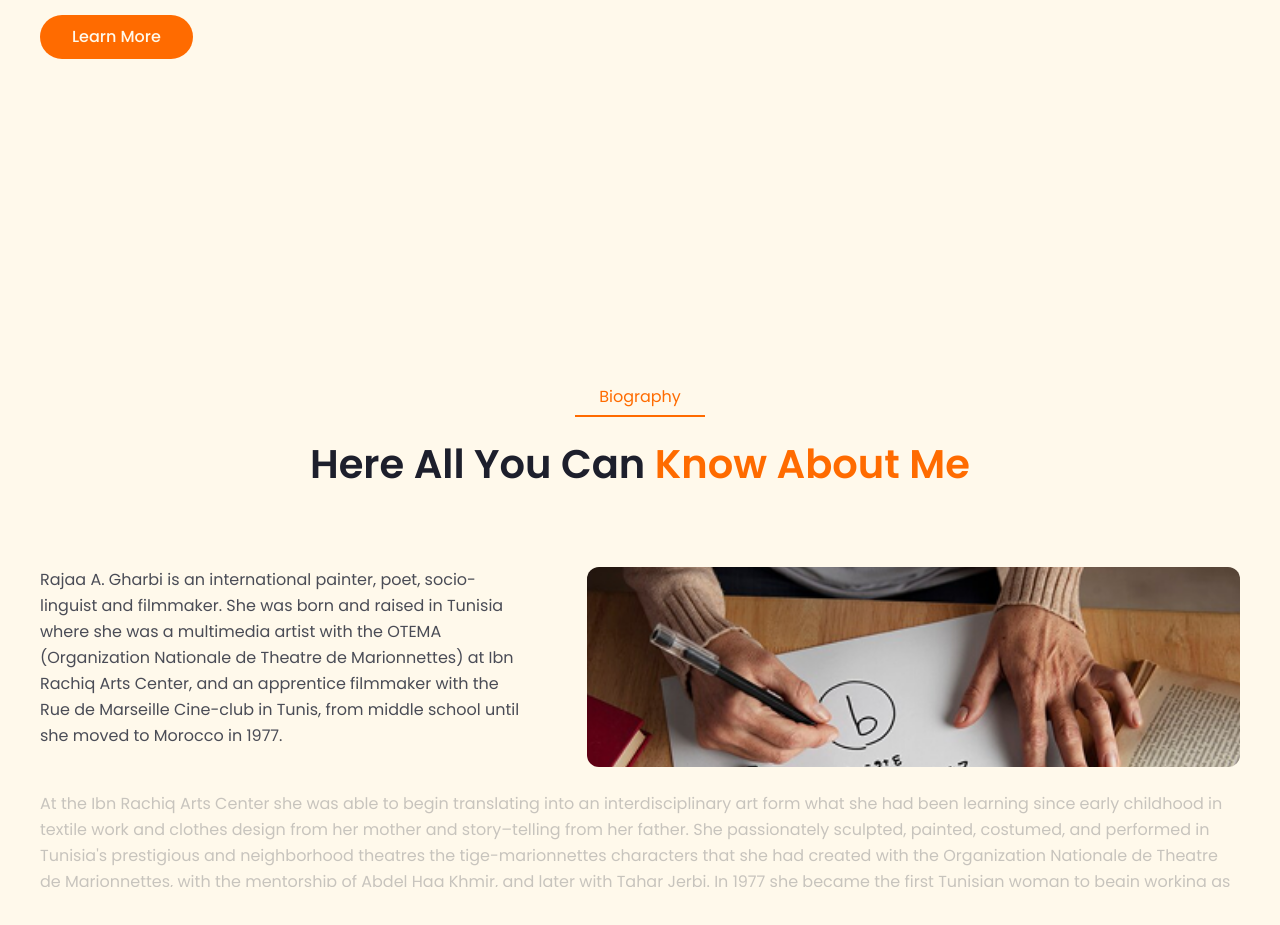
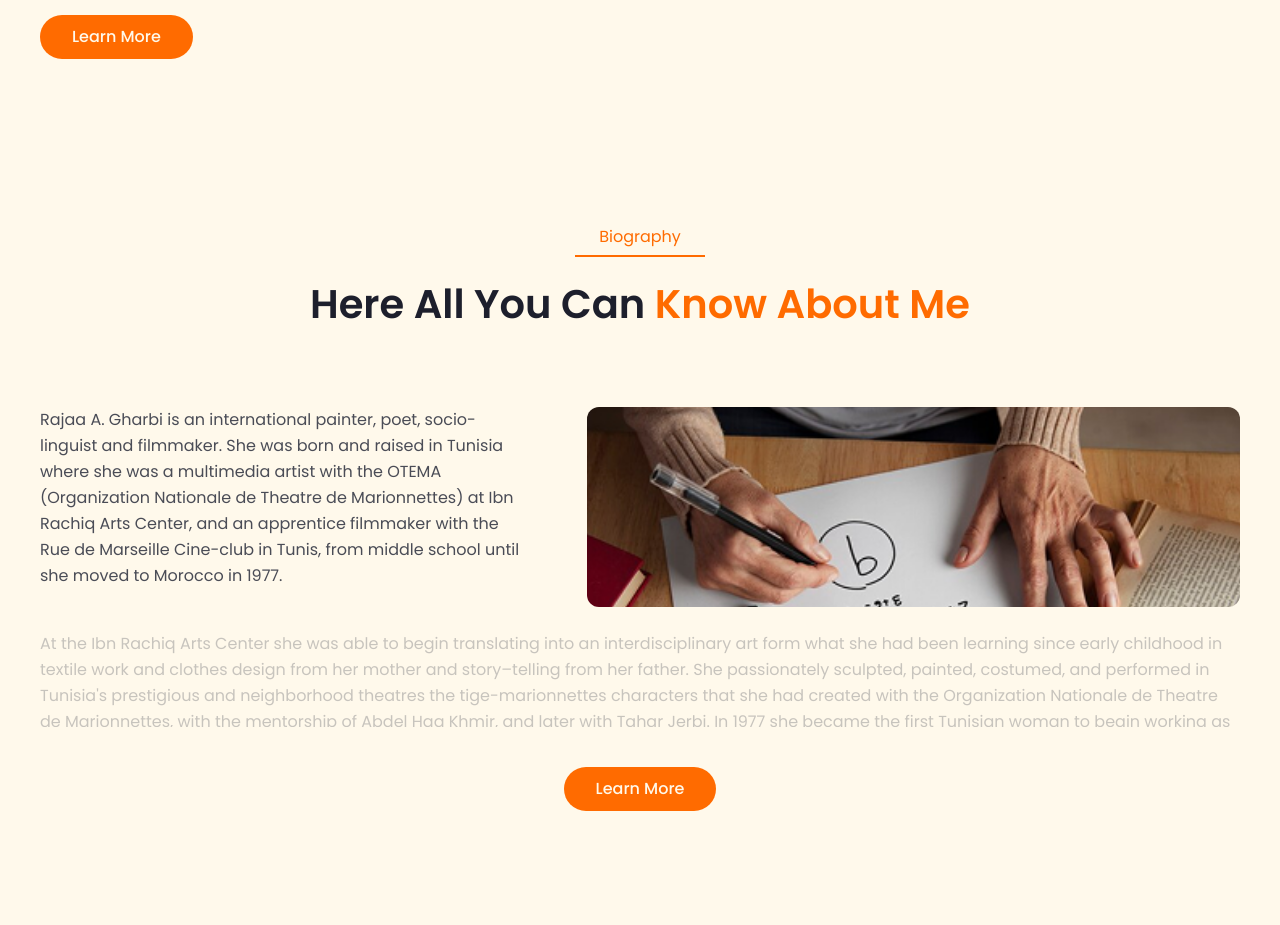
Before and after one commit to Shur0v/artist, a Next.js app: page / in a window 1280 px wide. Shown: the part 1380-2305 px from the top of the page. Built offline with nearby package versions, Linux system fonts and the light colour scheme; a web font is replaced by a local one.

Commit message:
Extra section added

```diff
--- a/src/app/(site)/home/page.tsx
+++ b/src/app/(site)/home/page.tsx
@@ -12,7 +12,7 @@ export default function Homee() {
   return (
     <div>
         <Homesec2 />
-        <Slider />
+        {/* <Slider /> */}
         <Biography />
         <Poetrysec />
         <Poetry2sec />
```
